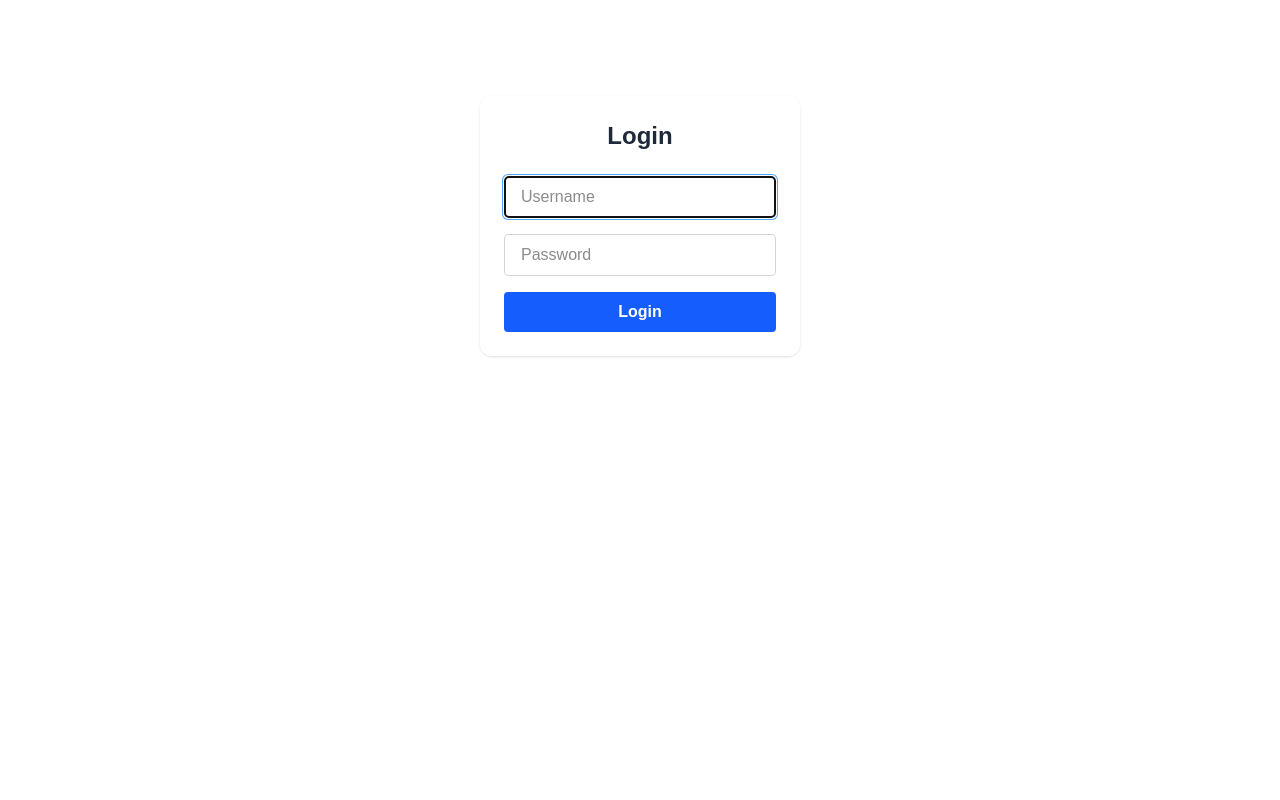
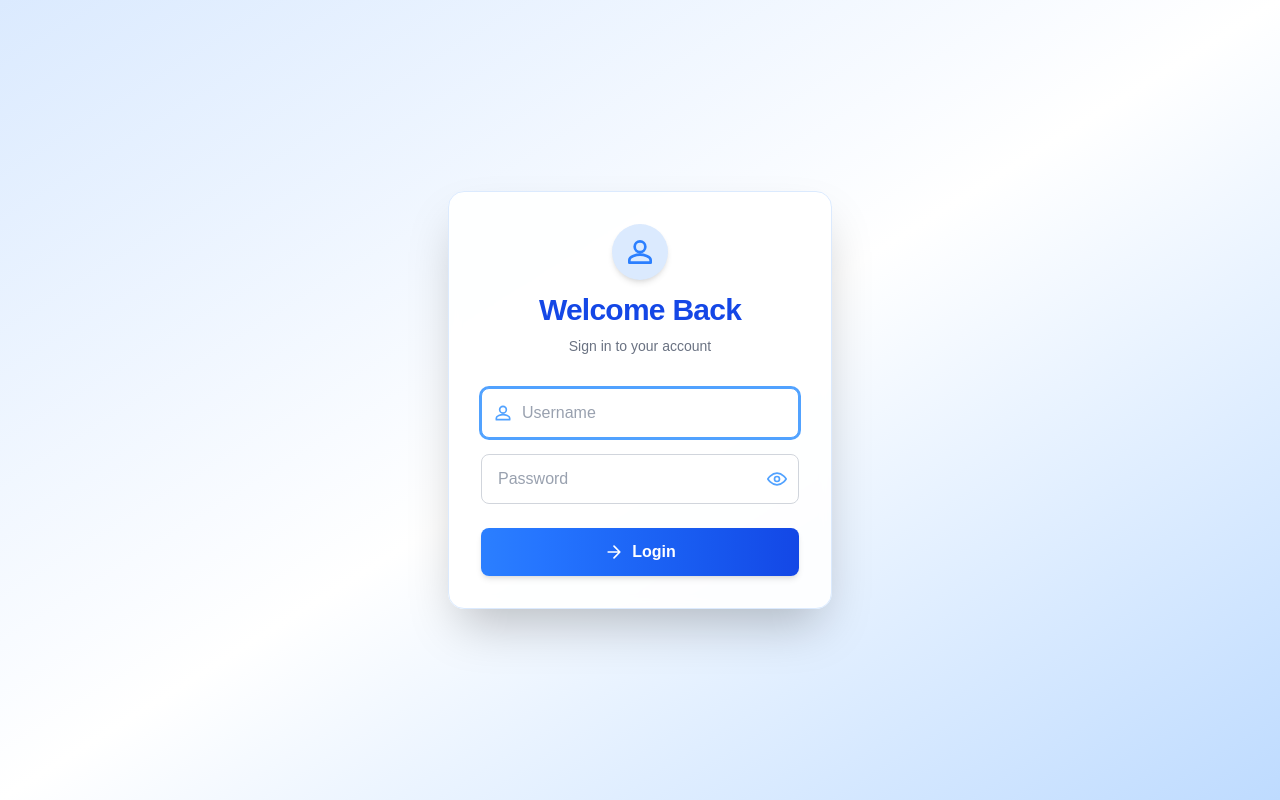
Before and after one commit to elia-nu/geo, a Next.js app: page / in a window 1280 px wide. Built offline with nearby package versions, Linux system fonts and the light colour scheme.

Commit message:
Refactor AttendancePage and LoginForm components; replace lucide-react icons with react-icons. Update geofences coordinates and adjust package dependencies in package.json and package-lock.json.

```diff
--- a/app/components/AttendancePage.js
+++ b/app/components/AttendancePage.js
@@ -1,7 +1,7 @@
 "use client";
 import { useState, useRef, useCallback, useEffect } from "react";
 import Webcam from "react-webcam";
-import { Camera, CheckCircle, XCircle, Users, Clock } from "lucide-react";
+import { FaCheckCircle, FaTimesCircle } from "react-icons/fa";
 import { format } from "date-fns";
 import FaceDetectionBox from "./FaceDetectionBox";
 import GeofenceMap from "./GeofenceMap";
@@ -292,7 +292,7 @@ export default function AttendancePage() {
               </span>
             ) : (
               <span className="flex items-center">
-                <CheckCircle className="mr-2" />
+                <FaCheckCircle className="mr-2" />
                 Mark Attendance
               </span>
             )}
@@ -308,9 +308,9 @@ export default function AttendancePage() {
             >
               <span className="flex items-center justify-center gap-2">
                 {messageType === "success" ? (
-                  <CheckCircle className="h-4 w-4" />
+                  <FaCheckCircle className="h-4 w-4" />
                 ) : (
-                  <XCircle className="h-4 w-4" />
+                  <FaTimesCircle className="h-4 w-4" />
                 )}{" "}
                 {message}
               </span>
@@ -333,7 +333,8 @@ export default function AttendancePage() {
           </div>
           {attendanceRecords.length === 0 ? (
             <div className="flex flex-col items-center justify-center flex-1 text-gray-400 py-8">
-              <Clock className="h-10 w-10 mb-2" />
+              {/* Clock icon was removed from imports, so this line is commented out */}
+              {/* <Clock className="h-10 w-10 mb-2" /> */}
               <span>No records yet</span>
             </div>
           ) : (
--- a/app/components/LoginForm.js
+++ b/app/components/LoginForm.js
@@ -5,6 +5,8 @@ export default function LoginForm({ onLogin }) {
   const [username, setUsername] = useState("");
   const [password, setPassword] = useState("");
   const [error, setError] = useState("");
+  const [showPassword, setShowPassword] = useState(false);
+  const [loading, setLoading] = useState(false);
 
   const handleSubmit = (e) => {
     e.preventDefault();
@@ -12,41 +14,191 @@ export default function LoginForm({ onLogin }) {
       setError("Username and password are required");
       return;
     }
-    // Demo: just store username in localStorage
+    setError("");
+    setLoading(true);
+    setTimeout(() => {
       localStorage.setItem("attendanceUser", username.trim());
+      setLoading(false);
       onLogin(username.trim());
+    }, 700); // Simulate loading
   };
 
   return (
+    <div className="flex min-h-screen items-center justify-center bg-gradient-to-br from-blue-100 via-white to-blue-200">
       <form
         onSubmit={handleSubmit}
-      className="max-w-xs mx-auto bg-white/80 p-6 rounded-xl shadow flex flex-col gap-4 mt-24"
+        className="w-full max-w-sm mx-auto bg-white/90 p-8 rounded-2xl shadow-2xl flex flex-col gap-6 border border-blue-100"
+        style={{
+          backdropFilter: "blur(6px)",
+        }}
       >
-      <h2 className="text-2xl font-bold text-center text-gray-800 mb-2">
-        Login
+        <div className="flex flex-col items-center gap-2 mb-2">
+          <div className="bg-blue-100 rounded-full p-3 shadow-md mb-1">
+            <svg
+              className="w-8 h-8 text-blue-500"
+              fill="none"
+              stroke="currentColor"
+              strokeWidth="2"
+              viewBox="0 0 24 24"
+            >
+              <path
+                d="M12 12c2.21 0 4-1.79 4-4s-1.79-4-4-4-4 1.79-4 4 1.79 4 4 4zm0 2c-2.67 0-8 1.34-8 4v2h16v-2c0-2.66-5.33-4-8-4z"
+                strokeLinecap="round"
+                strokeLinejoin="round"
+              />
+            </svg>
+          </div>
+          <h2 className="text-3xl font-extrabold text-blue-700 tracking-tight">
+            Welcome Back
           </h2>
+          <p className="text-gray-500 text-sm">Sign in to your account</p>
+        </div>
+        <div className="flex flex-col gap-4">
+          <div className="relative">
             <input
               type="text"
               placeholder="Username"
               value={username}
               onChange={(e) => setUsername(e.target.value)}
-        className="px-4 py-2 rounded border border-gray-300 focus:ring-2 focus:ring-blue-400"
+              className="w-full px-10 py-3 rounded-lg border border-gray-300 focus:ring-2 focus:ring-blue-400 focus:border-blue-400 outline-none transition placeholder-gray-400 bg-white"
               autoFocus
+              autoComplete="username"
             />
+            <span className="absolute left-3 top-1/2 -translate-y-1/2 text-blue-400 pointer-events-none">
+              <svg
+                className="w-5 h-5"
+                fill="none"
+                stroke="currentColor"
+                strokeWidth="2"
+                viewBox="0 0 24 24"
+              >
+                <path
+                  d="M12 12c2.21 0 4-1.79 4-4s-1.79-4-4-4-4 1.79-4 4 1.79 4 4 4zm0 2c-2.67 0-8 1.34-8 4v2h16v-2c0-2.66-5.33-4-8-4z"
+                  strokeLinecap="round"
+                  strokeLinejoin="round"
+                />
+              </svg>
+            </span>
+          </div>
+          <div className="relative">
             <input
-        type="password"
+              type={showPassword ? "text" : "password"}
               placeholder="Password"
               value={password}
               onChange={(e) => setPassword(e.target.value)}
-        className="px-4 py-2 rounded border border-gray-300 focus:ring-2 focus:ring-blue-400"
+              className="w-full px-4 py-3 rounded-lg border border-gray-300 focus:ring-2 focus:ring-blue-400 focus:border-blue-400 outline-none transition placeholder-gray-400 bg-white pr-12"
+              autoComplete="current-password"
             />
-      {error && <div className="text-red-600 text-sm text-center">{error}</div>}
+            <button
+              type="button"
+              tabIndex={-1}
+              className="absolute right-3 top-1/2 -translate-y-1/2 text-blue-400 hover:text-blue-600 transition"
+              onClick={() => setShowPassword((v) => !v)}
+              aria-label={showPassword ? "Hide password" : "Show password"}
+            >
+              {showPassword ? (
+                <svg
+                  className="w-5 h-5"
+                  fill="none"
+                  stroke="currentColor"
+                  strokeWidth="2"
+                  viewBox="0 0 24 24"
+                >
+                  <path
+                    d="M13.875 18.825A10.05 10.05 0 0112 19c-5 0-9-4-9-7s4-7 9-7c1.13 0 2.21.19 3.22.54M19.07 4.93A9.953 9.953 0 0121 12c0 3-4 7-9 7-1.13 0-2.21-.19-3.22-.54M4.93 19.07A9.953 9.953 0 013 12c0-3 4-7 9-7 1.13 0 2.21.19 3.22.54"
+                    strokeLinecap="round"
+                    strokeLinejoin="round"
+                  />
+                  <line
+                    x1="3"
+                    y1="3"
+                    x2="21"
+                    y2="21"
+                    stroke="currentColor"
+                    strokeWidth="2"
+                    strokeLinecap="round"
+                  />
+                </svg>
+              ) : (
+                <svg
+                  className="w-5 h-5"
+                  fill="none"
+                  stroke="currentColor"
+                  strokeWidth="2"
+                  viewBox="0 0 24 24"
+                >
+                  <path
+                    d="M1 12s4-7 11-7 11 7 11 7-4 7-11 7S1 12 1 12z"
+                    strokeLinecap="round"
+                    strokeLinejoin="round"
+                  />
+                  <circle
+                    cx="12"
+                    cy="12"
+                    r="3"
+                    stroke="currentColor"
+                    strokeWidth="2"
+                  />
+                </svg>
+              )}
+            </button>
+          </div>
+        </div>
+        {error && (
+          <div className="text-red-600 text-sm text-center bg-red-50 border border-red-200 rounded py-2 px-3 animate-shake">
+            {error}
+          </div>
+        )}
         <button
           type="submit"
-        className="bg-blue-600 text-white py-2 rounded font-semibold hover:bg-blue-700 transition"
+          disabled={loading}
+          className={`bg-gradient-to-r from-blue-500 to-blue-700 text-white py-3 rounded-lg font-semibold shadow-md hover:from-blue-600 hover:to-blue-800 transition-all flex items-center justify-center gap-2 ${
+            loading ? "opacity-60 cursor-not-allowed" : ""
+          }`}
         >
+          {loading ? (
+            <>
+              <svg
+                className="animate-spin h-5 w-5 text-white"
+                viewBox="0 0 24 24"
+                fill="none"
+              >
+                <circle
+                  className="opacity-25"
+                  cx="12"
+                  cy="12"
+                  r="10"
+                  stroke="currentColor"
+                  strokeWidth="4"
+                />
+                <path
+                  className="opacity-75"
+                  fill="currentColor"
+                  d="M4 12a8 8 0 018-8v4a4 4 0 00-4 4H4z"
+                />
+              </svg>
+              Logging in...
+            </>
+          ) : (
+            <>
+              <svg
+                className="w-5 h-5"
+                fill="none"
+                stroke="currentColor"
+                strokeWidth="2"
+                viewBox="0 0 24 24"
+              >
+                <path
+                  d="M5 12h14M12 5l7 7-7 7"
+                  strokeLinecap="round"
+                  strokeLinejoin="round"
+                />
+              </svg>
               Login
+            </>
+          )}
         </button>
       </form>
+    </div>
   );
 }
--- a/data/geofences.json
+++ b/data/geofences.json
@@ -1,7 +1,7 @@
 {
   "elias": {
-    "lat": 9.007923,
-    "lng": 38.767821,
+    "lat": 9.008955967701231,
+    "lng": 38.70144500176916,
     "radius": 1200
   },
   "bob": { "lat": 34.052235, "lng": -118.243683, "radius": 300 },
```
Also changed, not shown: package.json (+5 -5 lines), 1 other file (tests, documents, lock files or other folders). Lines whose indentation alone changed are shown as unchanged.
